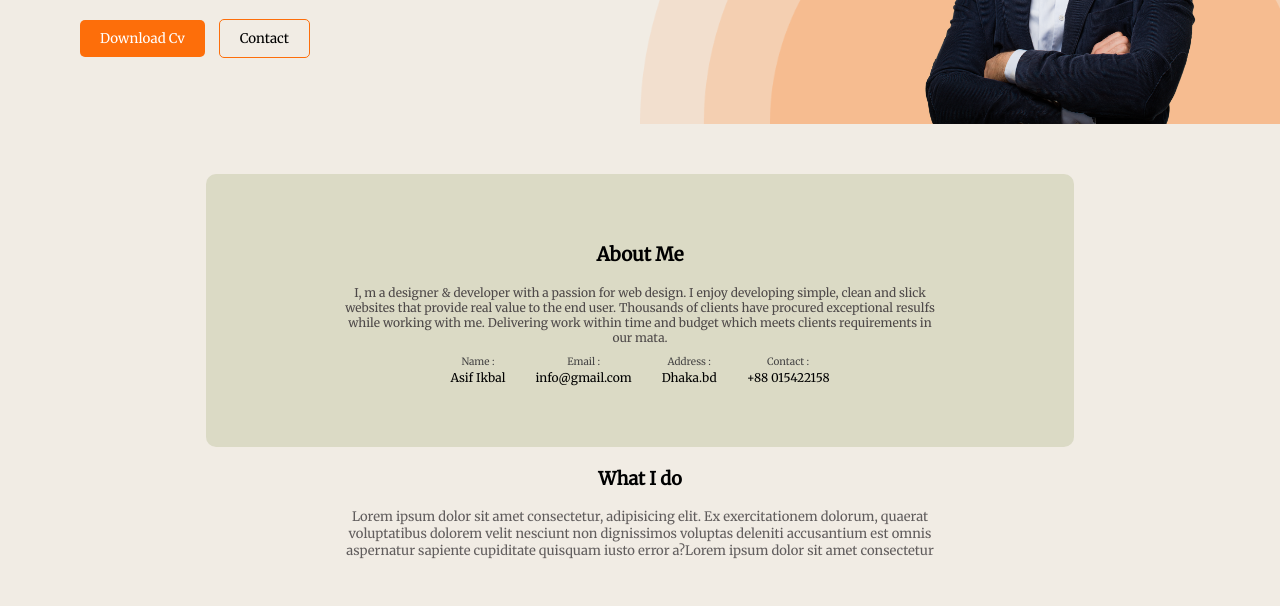
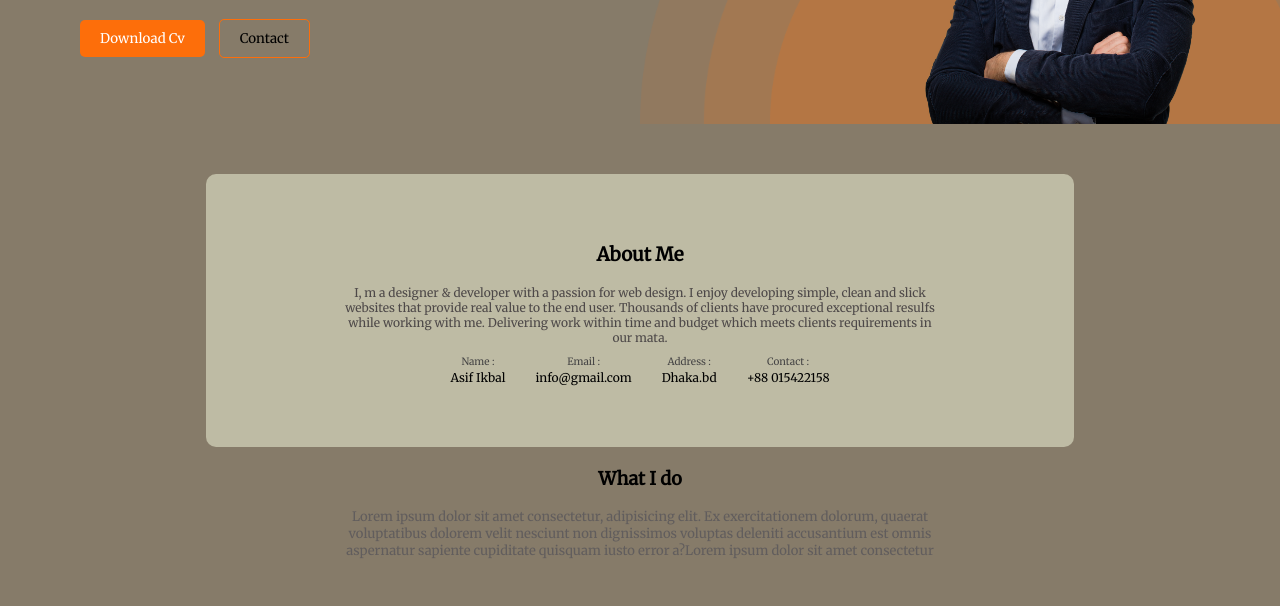
Before and after one commit to mdasif61/first-web, a plain HTML site: page index.html in a window 1280 px wide. Shown: the part 332-938 px from the top of the page. Drawn offline with Linux system fonts and the light colour scheme.

Commit message:
color test

```diff
--- a/styles/portfolio.css
+++ b/styles/portfolio.css
@@ -1,6 +1,6 @@
 body{
     margin:0px auto;
-    background-color: rgb(241, 236, 228);
+    background-color: rgb(134, 123, 105);
     font-family: 'Merriweather', serif;
 }
 .btn-primary{
```
